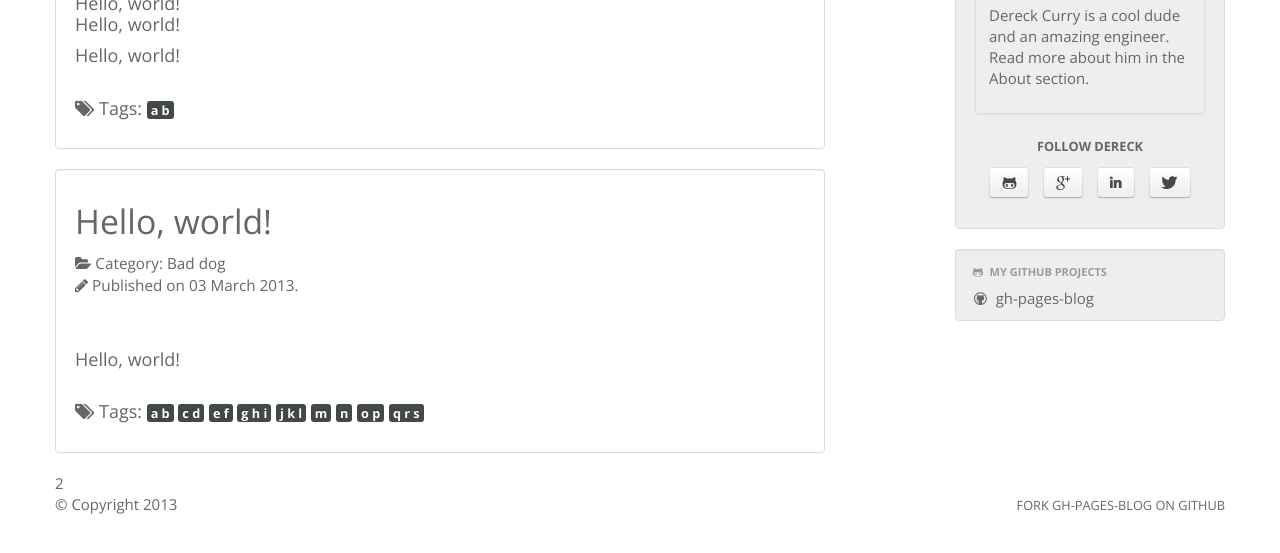
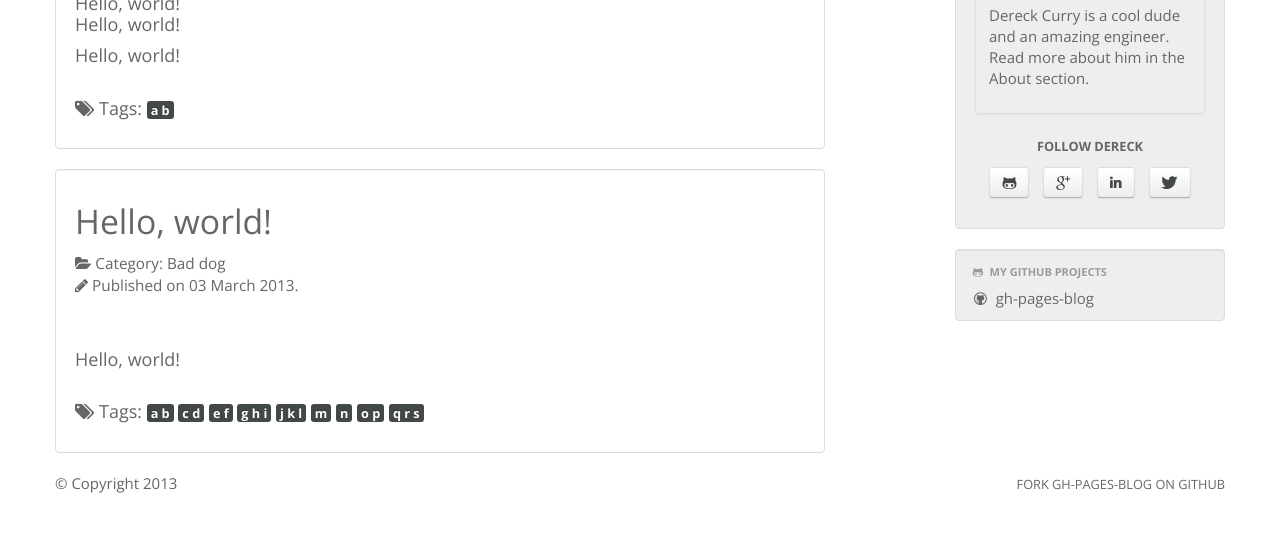
Before and after one commit to thedereck/thedereck.github.com, a Jekyll site: the page built from index.html, in a window 1280 px wide, cut to the strip 292-845 px from the top of the page. Built offline with Jekyll 4.4.1, drawn with Linux system fonts in a browser that asks for light colours.

Commit message:
footer changes

```diff
--- a/_includes/body/sections/footer.html
+++ b/_includes/body/sections/footer.html
@@ -1,4 +1,3 @@
-{{ site.posts.size }}
 {% if site.posts.size > 0 %}
 
 	{% capture dates %}
@@ -26,6 +25,7 @@
 
 {% endif %}
 
+{{ sorted dates }}
 <div class="row ghpb">
 	<div class="span8">
 		&copy; Copyright
```
